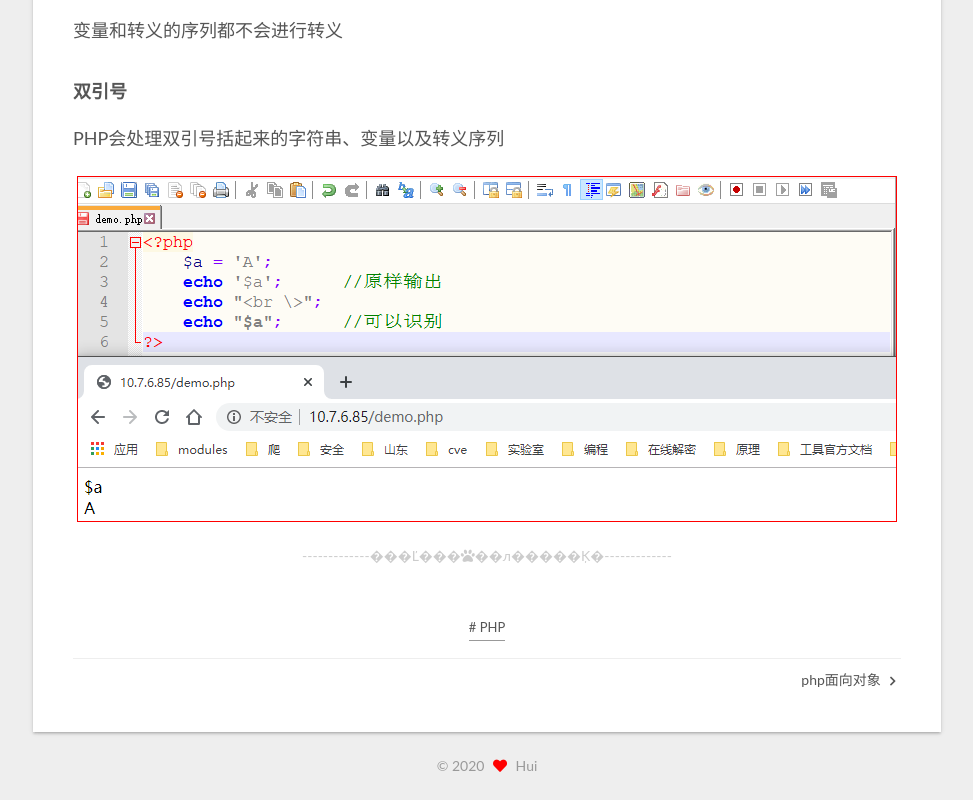
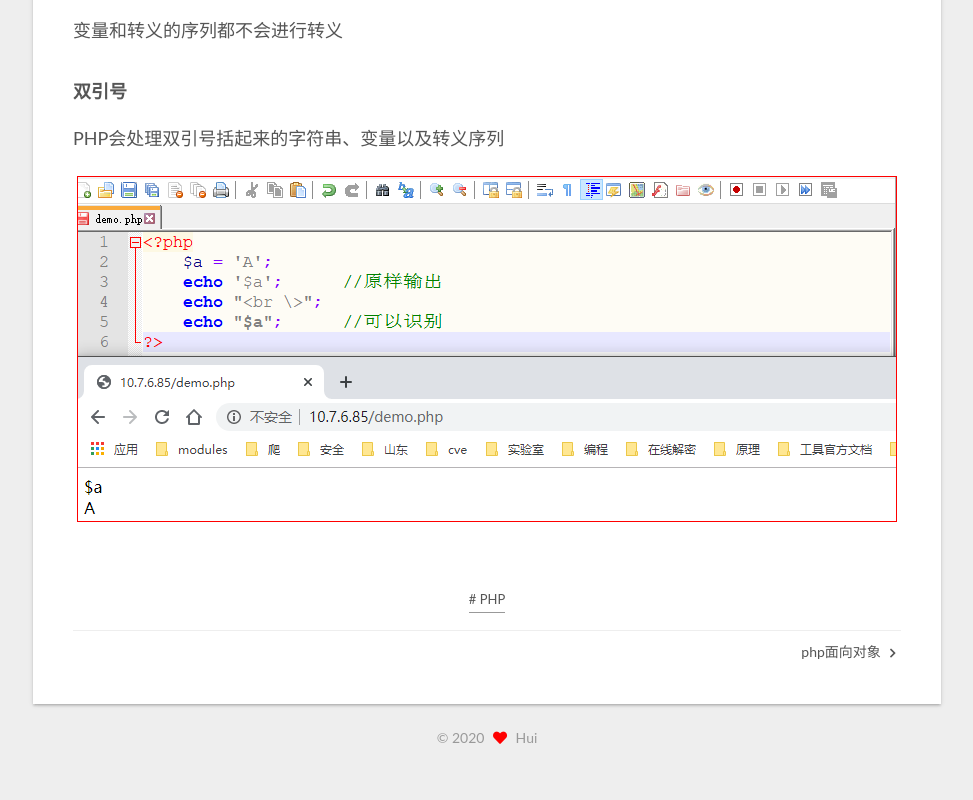
Before and after one commit to ey404/ey404.github.io, a plain HTML site: page 2020/09/26/php基础/index.html in a window 1280 px wide. Shown: the part 2394-3194 px from the top of the page, without its empty margins (279-1252 px from the left). After the commit the page ends 3166 px from the top, so only its background shows below. Drawn offline with nearby package versions, Linux system fonts and the light colour scheme.

Commit message:
Site updated: 2020-10-04 11:30:01

```diff
--- a/2020/09/26/php基础/index.html
+++ b/2020/09/26/php基础/index.html
@@ -371,15 +371,6 @@
 
 
 
-	<div>
-
-			<div>
-
-        <div style="text-align:center;color: #ccc;font-size:14px;">-------------���Ľ���<i class="fa fa-paw"></i>��л�����Ķ�-------------</div>
-
-</div>
-
-	</div>
 
     <footer class="post-footer">
           <div class="post-tags">
```
Also changed, not shown: 2020/09/26/php面向对象/index.html (+0 -9 lines), 2020/10/03/php函数/index.html (+0 -9 lines), index.html (+0 -9 lines).
